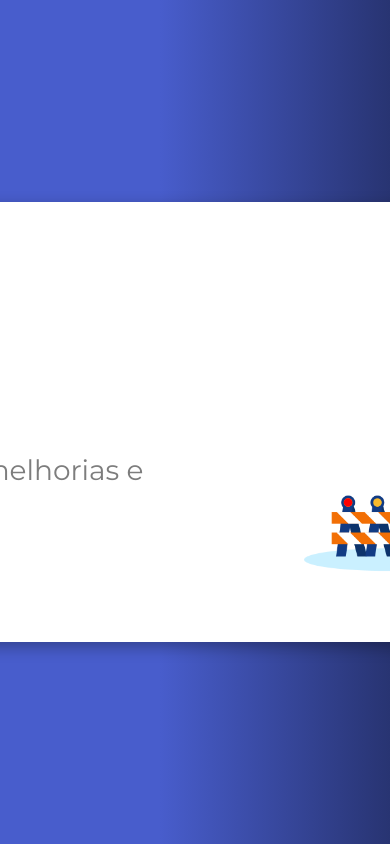
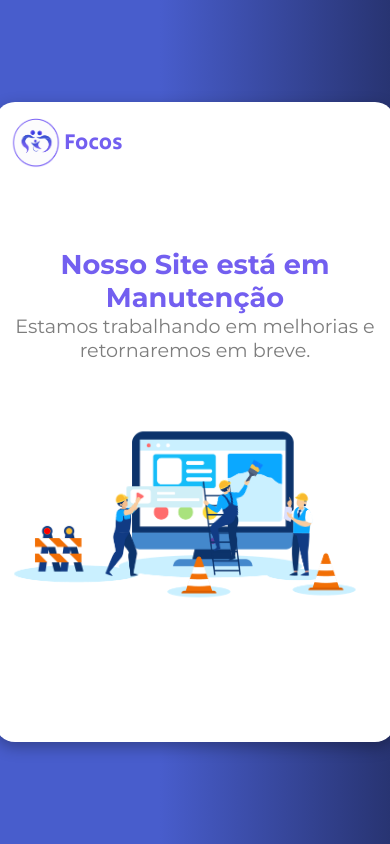
Before and after one commit to RafaelTome22/TCC-ETEC-JARAGUA, a React (Create React App) app in the folder projeto-react/: page / in a window 390 px wide. Built offline with nearby package versions, Linux system fonts and the light colour scheme; no server answers.

Commit message:
full desk

```diff
--- a/projeto-react/src/styles/manutencao.module.css
+++ b/projeto-react/src/styles/manutencao.module.css
@@ -60,3 +60,170 @@ body {
 .icone {
     width: 37.5rem;
 }
+
+
+
+  /* Tablets (portrait & landscape, up to 1024px) */
+  @media (max-width: 1024px) {
+    .container {
+        padding: 2%;
+        background-color: #fff;
+        border-radius: 1.25rem;
+        box-shadow: 0 5px 15px rgba(0, 0, 0, 0.3);
+        width: 50rem;
+    }
+
+    .header-info {
+        display: flex;
+        width: 29%;
+        justify-content: flex-start;
+        align-items: center;
+    }
+
+    .logo {
+        width: 3.125rem;
+        height: 3.125rem;
+    }
+
+    .nome-empresa {
+        margin-left: 3%;
+        font-size: 1.375rem;
+        font-family: "Secular One", sans-serif;
+        color: #735ff0;
+    }
+
+    .fot {
+        display: flex;
+        flex-direction: row;
+        justify-content: center;
+        align-items: center;
+    }
+
+    .titulo-txt {
+        font-size: 1.3rem;
+        font-family: "Montserrat";
+        color: #735ff0;
+    }
+
+    .titulo-p {
+        font-size: 1.2rem;
+        font-family: "Montserrat";
+        color: #7D7D7D;
+    }
+
+    .icone {
+        width: 25rem;
+    }
+  }
+
+  /* tablet (up to 768px) */
+  @media (max-width: 768px) {
+    .container {
+        padding: 4%;
+        background-color: #fff;
+        border-radius: 1.25rem;
+        box-shadow: 0 5px 15px rgba(0, 0, 0, 0.3);
+        width: 40rem;
+        height: 40rem;
+    }
+
+    .header-info {
+        display: flex;
+        width: 29%;
+        justify-content: flex-start;
+        align-items: center;
+    }
+
+    .logo {
+        width: 3.125rem;
+        height: 3.125rem;
+    }
+
+    .nome-empresa {
+        margin-left: 3%;
+        font-size: 1.375rem;
+        font-family: "Secular One", sans-serif;
+        color: #735ff0;
+
+    }
+
+    .fot {
+        display: flex;
+        flex-direction: column;
+        text-align: center;
+    }
+
+    .titulo-txt {
+        margin-top: 2rem;
+        font-size: 2.0625rem;
+        font-family: "Montserrat";
+        color: #735ff0;
+    }
+
+    .titulo-p {
+        font-size: 1.75rem;
+        font-family: "Montserrat";
+        color: #7D7D7D;
+    }
+
+    .icone {
+        width: 37rem;
+        margin-right: 10rem;
+    }
+  }
+
+  /* Small mobile screens (up to 480px) */
+  @media (max-width: 480px) {
+    .container {
+        padding: 4%;
+        background-color: #fff;
+        border-radius: 1.25rem;
+        box-shadow: 0 5px 15px rgba(0, 0, 0, 0.3);
+        width: 25rem;
+        height: 40rem;
+    }
+
+    .header-info {
+        display: flex;
+        width: 29%;
+        justify-content: flex-start;
+        align-items: center;
+    }
+
+    .logo {
+        width: 3.125rem;
+        height: 3.125rem;
+    }
+
+    .nome-empresa {
+        margin-left: 3%;
+        font-size: 1.375rem;
+        font-family: "Secular One", sans-serif;
+        color: #735ff0;
+
+    }
+
+    .fot {
+        display: flex;
+        flex-direction: column;
+        text-align: center;
+    }
+
+    .titulo-txt {
+        margin-top: 5rem;
+        font-size: 1.7rem;
+        font-family: "Montserrat";
+        color: #735ff0;
+    }
+
+    .titulo-p {
+        font-size: 1.2rem;
+        font-family: "Montserrat";
+        color: #7D7D7D;
+    }
+
+    .icone {
+        width: 28rem;
+        margin-left: 3rem;
+    }
+  }
```
